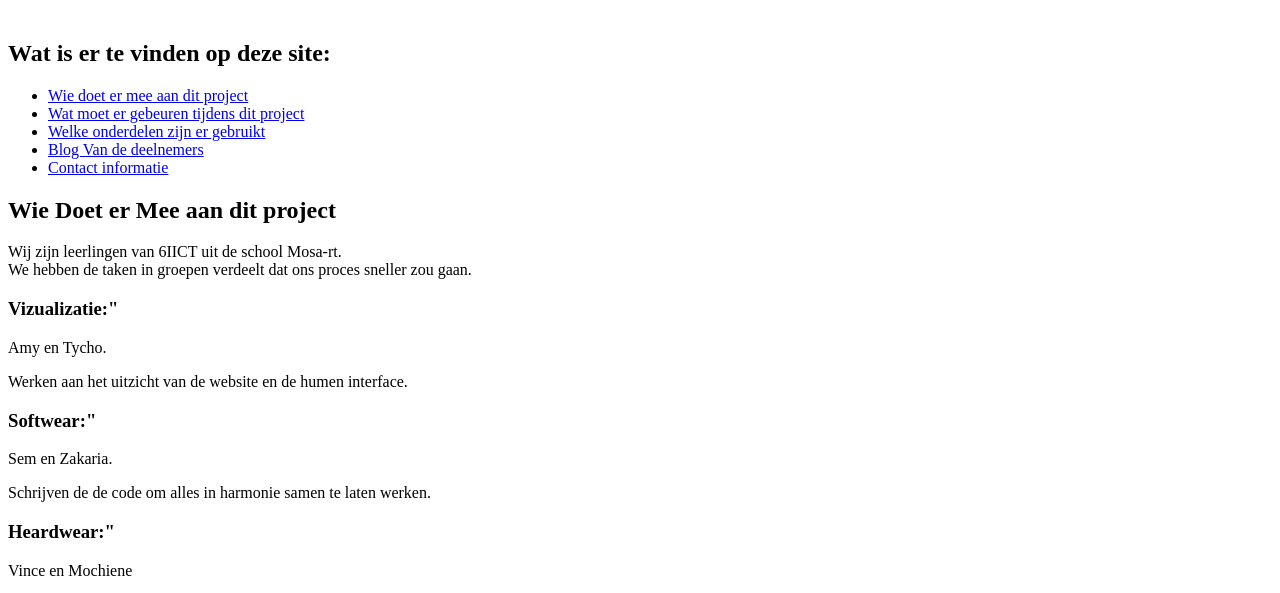
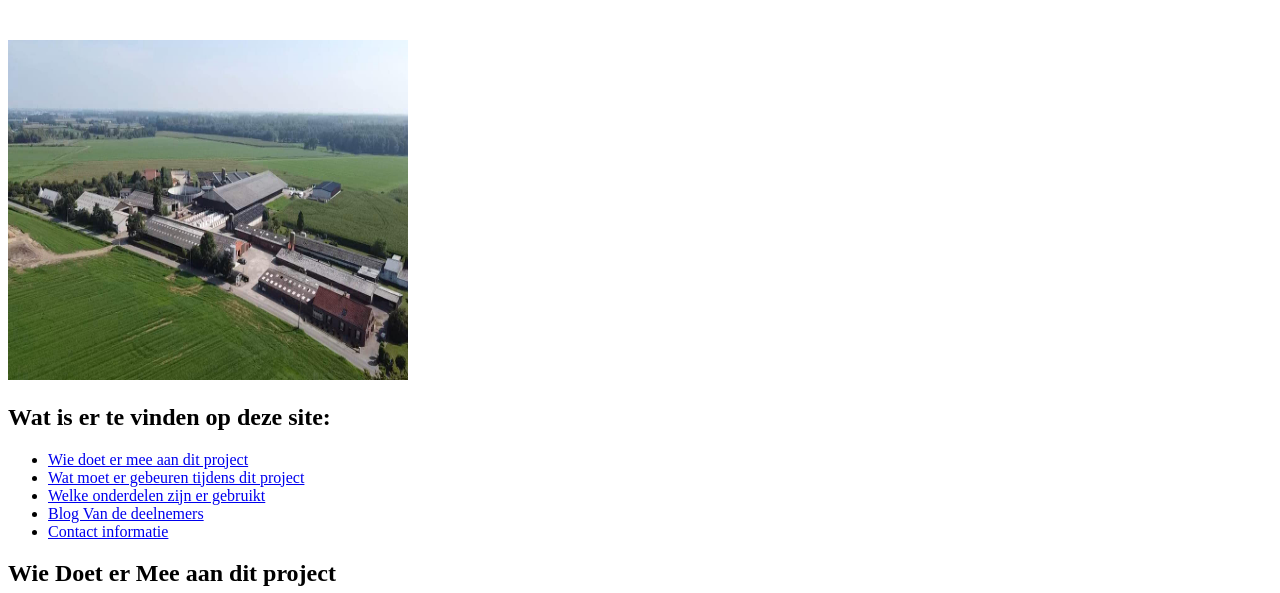
Before and after one commit to elmooooooooooo/The-Smart-Barn, a plain HTML site: page index.html in a window 1280 px wide. Shown: the part 187-780 px from the top of the page. Drawn offline with Linux system fonts and the light colour scheme.

Commit message:
foto toegevoegd

```diff
--- a/index.html
+++ b/index.html
@@ -15,6 +15,7 @@
 
 <body>
     <h1>The Smart Barn Project</h1>
+    <img src="/Foto/abf_boer_lindssen.jpg"height="340"width="400">
     <h2>Wat is er te vinden op deze site:</h2>
     <ul>
         <li><a href="#meedoen">Wie doet er mee aan dit project</a></li>
```
Also changed, not shown: Foto/abf_boer_lindssen.jpg (added).
